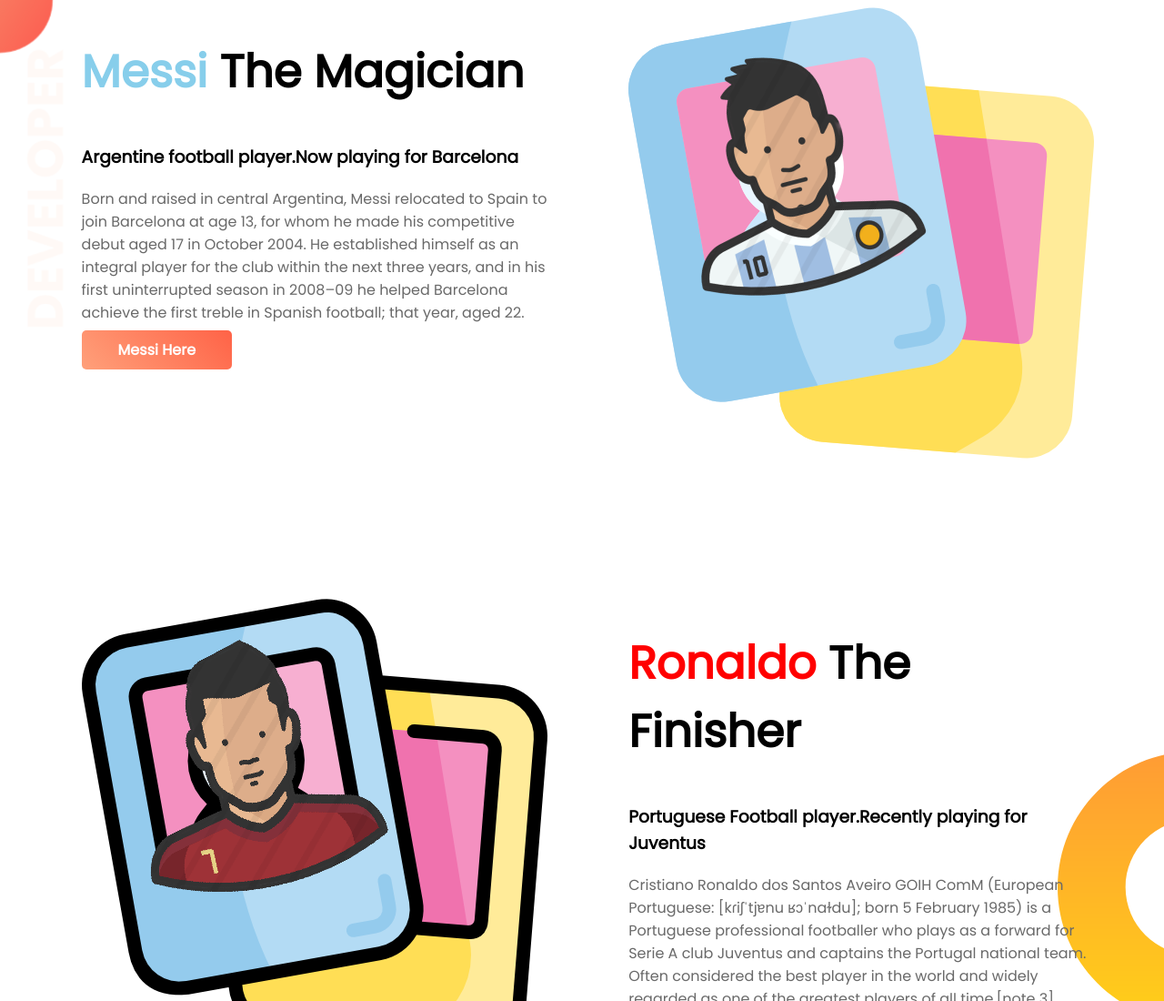
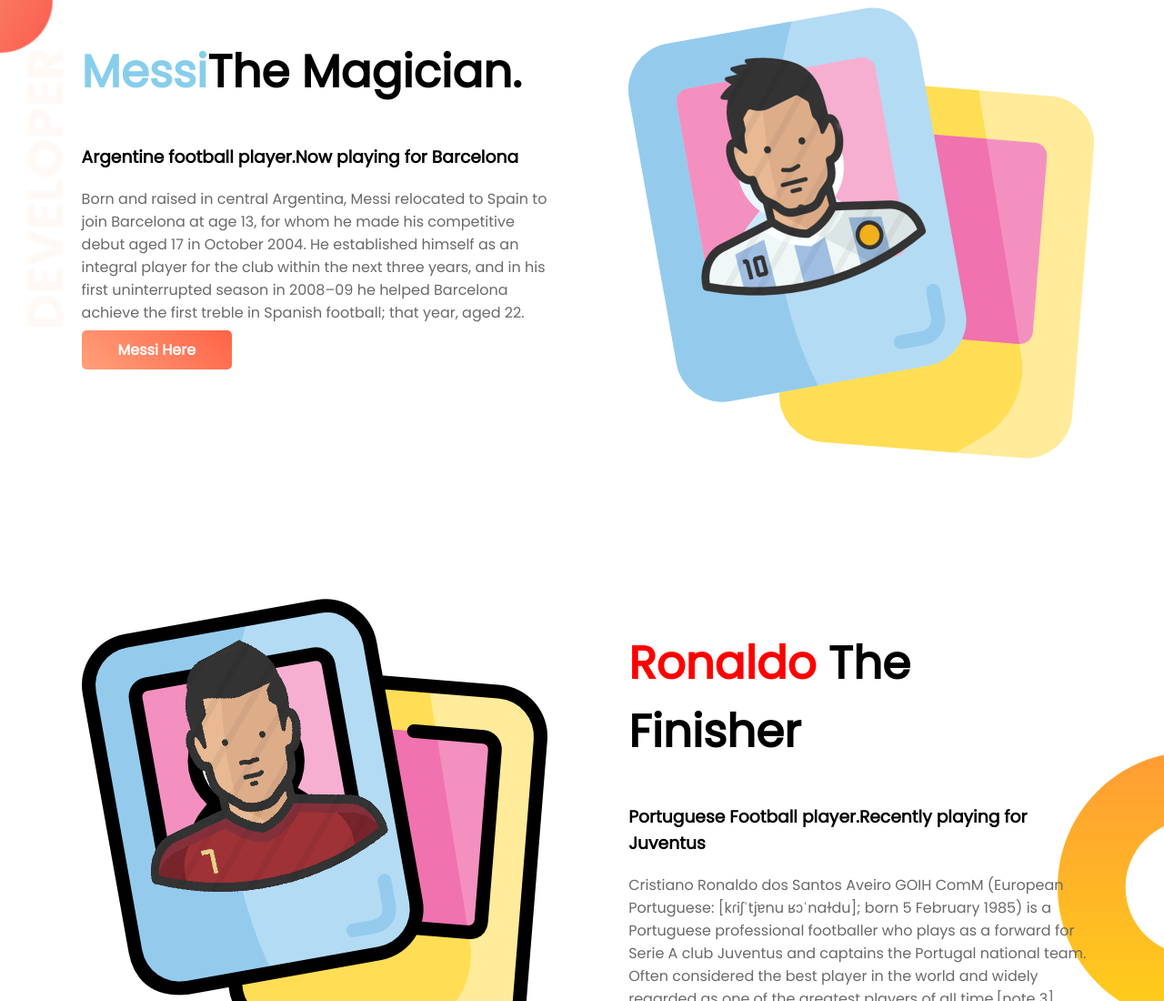
Before and after one commit to tanbirsakib/messi-ronaldo, a plain HTML site: page index.html in a window 1280 px wide. Shown: the top 1100 px of the page at 91% size. Drawn offline with Linux system fonts and the light colour scheme.

Commit message:
added again

```diff
--- a/index.html
+++ b/index.html
@@ -17,7 +17,7 @@
 
         <div class="half-width">
 
-            <h1><span>Messi</span> The Magician</h1>
+            <h1><span>Messi</span>The Magician.</h1>
             <h3>Argentine football player.Now playing for Barcelona</h3>
             <p>Born and raised in central Argentina, Messi relocated to Spain to join Barcelona at age 13, for whom he made his competitive debut aged 17 in October 2004. He established himself as an integral player for the club within the next three years, and in his first uninterrupted season in 2008–09 he helped Barcelona achieve the first treble in Spanish football; that year, aged 22.</p>
             <a class="anchor-button" target="_blank" href="https://messi.com/en/">Messi Here</a>
```
